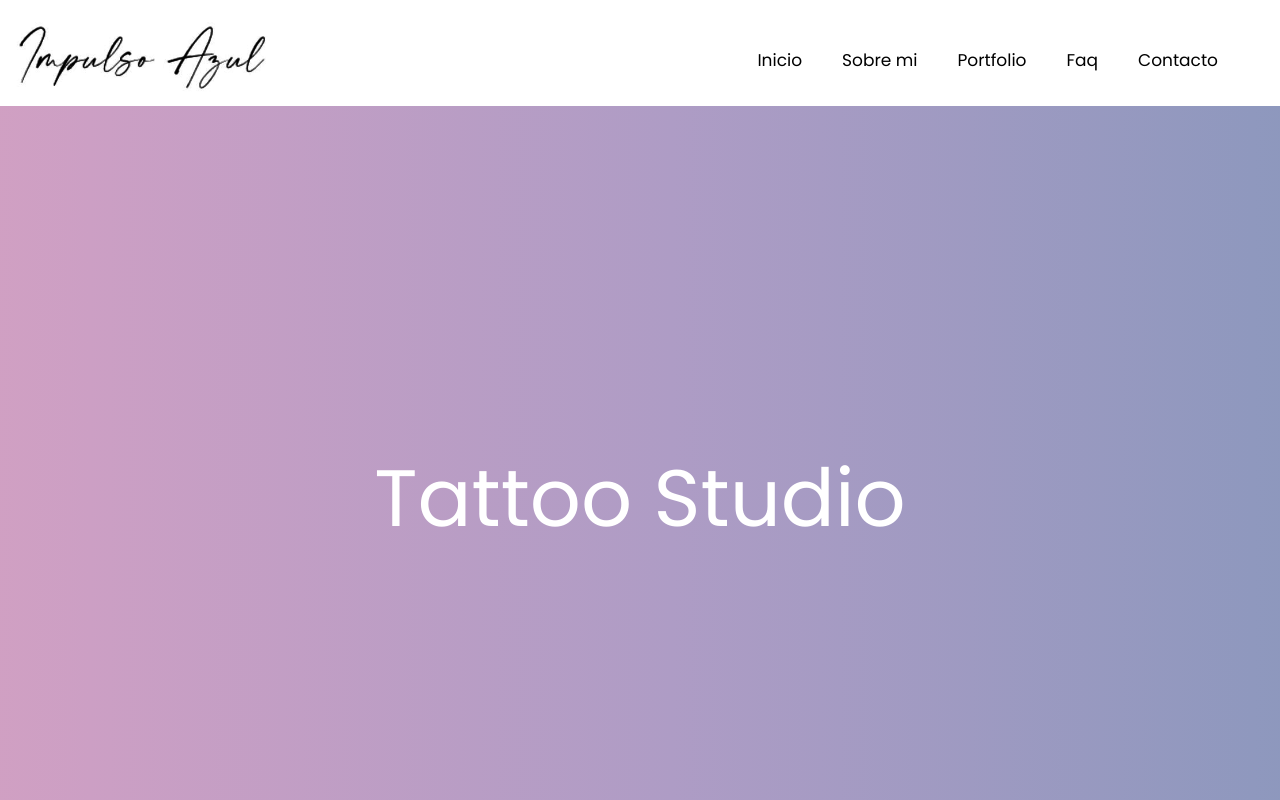
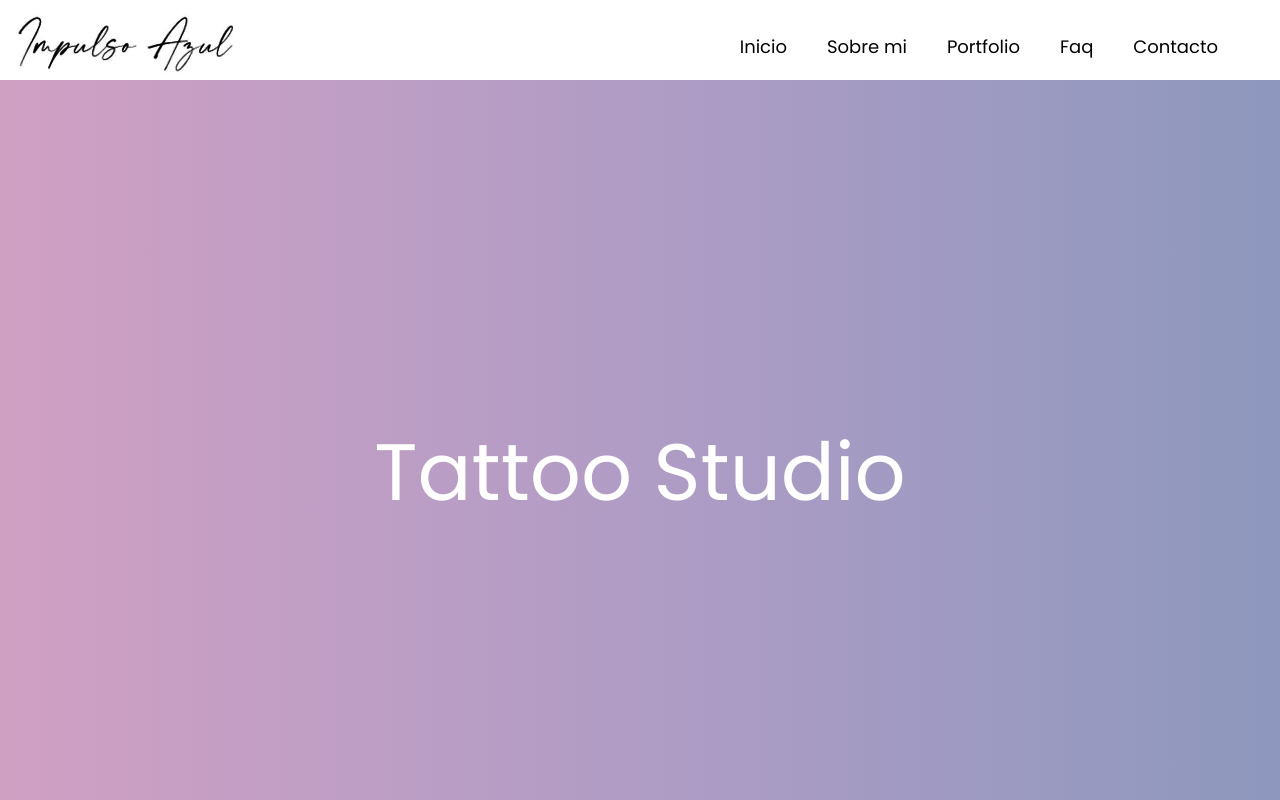
Before and after one commit to FlorCamila/impulso-azul, a plain HTML site: page index.html in a window 1280 px wide. Shown: the top 800 px of the page. Drawn offline with nearby package versions, Linux system fonts and the light colour scheme.

Commit message:
modificando estilos

```diff
--- a/scss/styles.scss
+++ b/scss/styles.scss
@@ -11,25 +11,24 @@ body{
 }
 
 /*estilos nav*/
+.navbar{
+	padding: 0%;
+}
 
 .navbar-nav{
     margin-left: auto;
     margin-right: 30px;
+	font-size: 18px;
+    margin-top: 12px;
 }
 
 .img-fluid{
-	height:80px;
+	height:70px;
 }
 
 .navbar-light .navbar-nav .nav-item .nav-link{
     color: black;
     padding: 20px;
-}
-
-.navbar-nav{
-    font-size: 17px;
-    margin-top: 15px;
-
 }
 
 /*estilos main*/
```
Also changed, not shown: css/styles.css.
